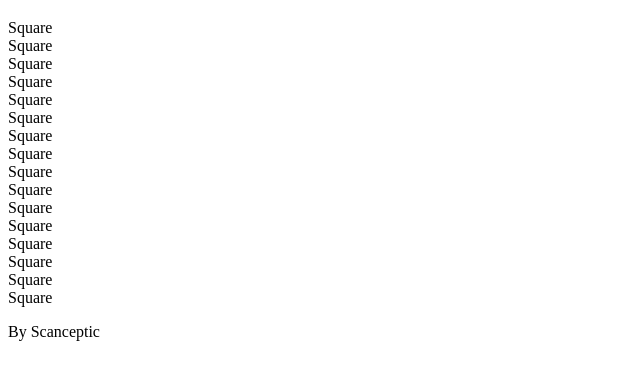
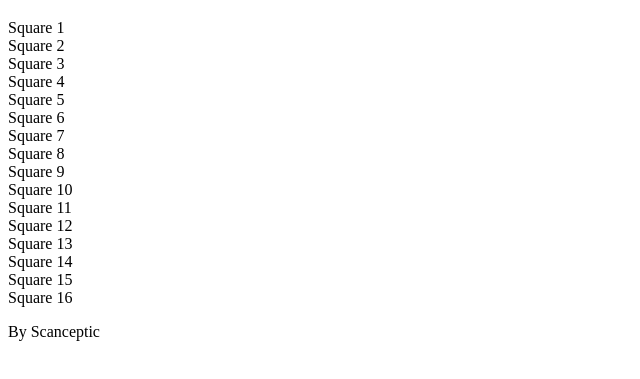
Before and after one commit to Scanceptic/etch-a-sketch, a plain HTML site: page index.html in a window 1280 px wide. Shown: the part 61-440 px from the top of the page, without its empty margins (0-640 px from the left). Drawn offline with Linux system fonts and the light colour scheme.

Commit message:
Replace HTML etch squares with DOM

```diff
--- a/index.html
+++ b/index.html
@@ -12,55 +12,8 @@
             <h1>Etch-a-Sketch</h1>
         </div>
         <div class="content">
-            <div class="etch">
-                <div class="square">
-                    Square
-                </div>
-                <div class="square">
-                    Square
-                </div>
-                <div class="square">
-                    Square
-                </div>
-                <div class="square">
-                    Square
-                </div>
-                <div class="square">
-                    Square
-                </div>
-                <div class="square">
-                    Square
-                </div>
-                <div class="square">
-                    Square
-                </div>
-                <div class="square">
-                    Square
-                </div>
-                <div class="square">
-                    Square
-                </div>
-                <div class="square">
-                    Square
-                </div>
-                <div class="square">
-                    Square
-                </div>
-                <div class="square">
-                    Square
-                </div>
-                <div class="square">
-                    Square
-                </div>
-                <div class="square">
-                    Square
-                </div>
-                <div class="square">
-                    Square
-                </div>
-                <div class="square">
-                    Square
-                </div>
+            <div id="etch">
+
             </div>
         </div>
         <div class="footer">
--- a/script.js
+++ b/script.js
@@ -0,0 +1,12 @@
+const etch = document.querySelector("#etch");
+
+const makeSquare = function (num) {
+    let square = document.createElement("div");
+    square.className = "square";
+    square.textContent = "Square " + num;
+    return square;
+}
+
+for (let i=1; i <= 16; i++) {
+    etch.appendChild(makeSquare(i));
+}
```
